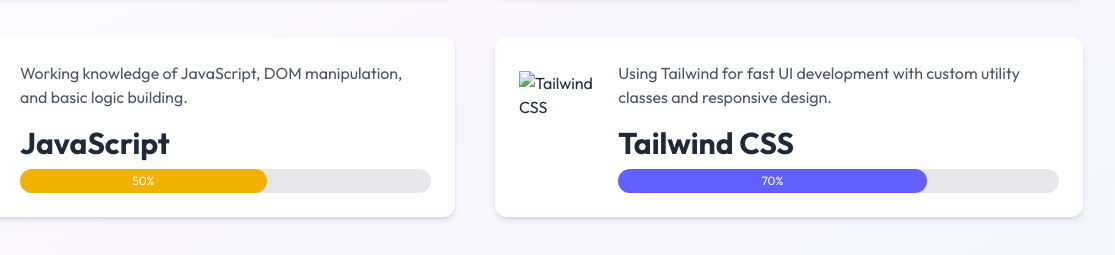
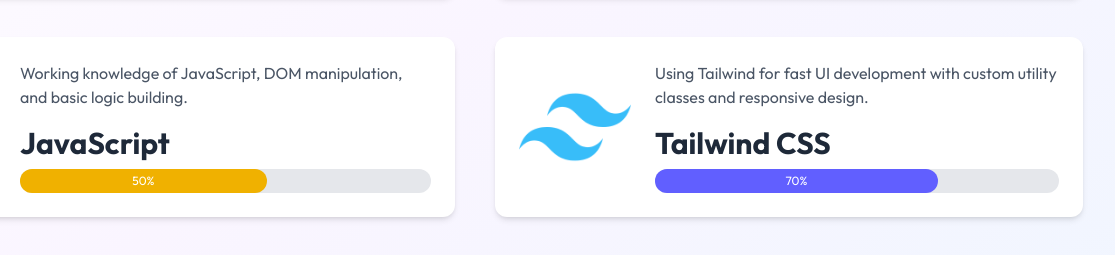
Before and after one commit to tanveerahmed9413/firstportfolio, a plain HTML site: page index.html in a window 1280 px wide. Shown: the part 1744-1999 px from the top of the page, 165-1280 px from the left. Drawn offline with Linux system fonts and the light colour scheme; the site is published under a folder, as on GitHub Pages, so addresses that start at the root find nothing; some icons are missing.

Commit message:
Update index.html

```diff
--- a/index.html
+++ b/index.html
@@ -222,7 +222,7 @@
 
         <!-- Tailwind CSS -->
         <div class="flex flex-col md:flex-row items-center bg-white rounded-xl shadow-md p-6">
-          <img src="/Tailwind CSS.png" alt="Tailwind CSS" class="h-24 md:h-28 mb-4 md:mb-0 md:mr-6" />
+          <img src="Tailwind CSS.png" alt="Tailwind CSS" class="h-24 md:h-28 mb-4 md:mb-0 md:mr-6" />
           <div class="text-center md:text-left">
             <p class="text-gray-600 mb-4">Using Tailwind for fast UI development with custom utility classes and responsive design.</p>
             <h3 class="text-3xl font-bold text-gray-800">Tailwind CSS</h3>
```
